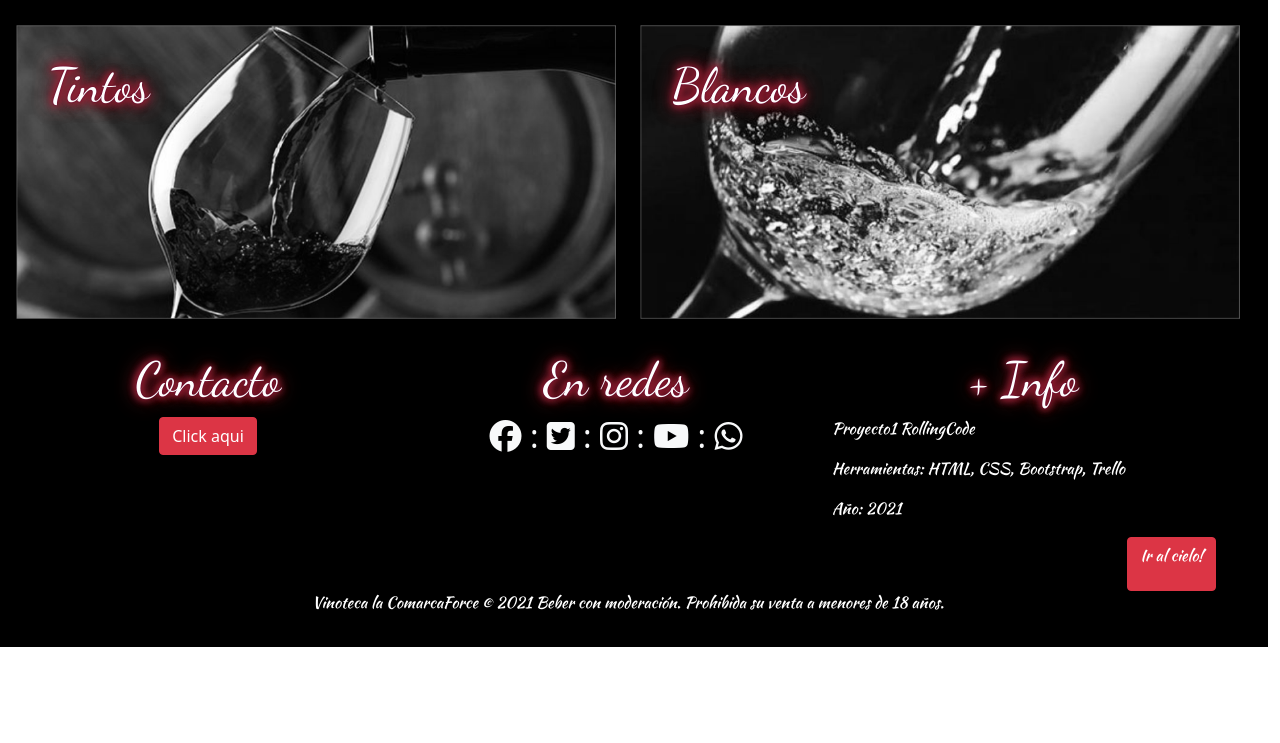
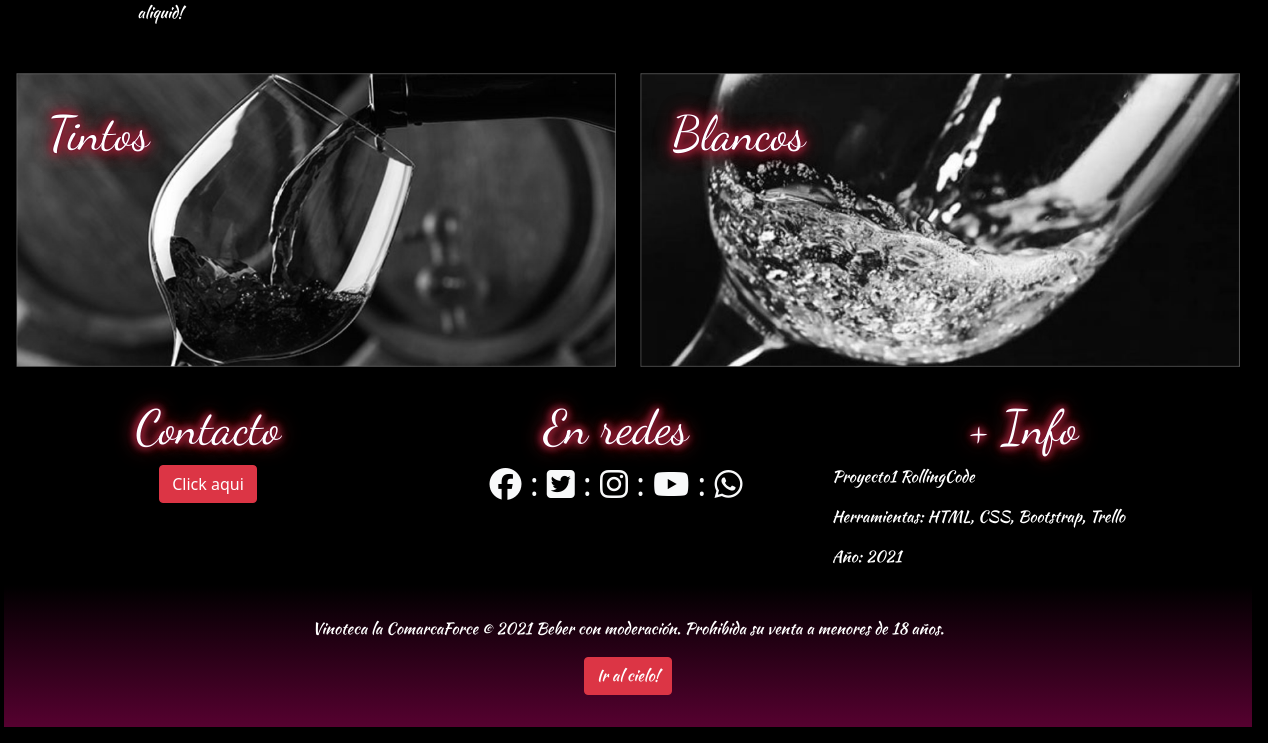
Before and after one commit to jcmartinezissa/vinoteca, a plain HTML site: page index.html in a window 1280 px wide. Shown: the part 751-1494 px from the top of the page. Before the commit the page ends 1398 px from the top, so only its background shows below. Drawn offline with nearby package versions, Linux system fonts and the light colour scheme.

Commit message:
correctiones varias

```diff
--- a/css/vinos.css
+++ b/css/vinos.css
@@ -1,15 +1,28 @@
-
-nav {
+#barra {
+  padding: 2rem;
   color: #ffffff;
-  background-image: linear-gradient(
-    to right,
+ background-image: linear-gradient(
+    to top,
     hsla(0, 0%, 0%, 1),
     hsla(327, 98%, 17%, 1)
   );
   font-family: "Kaushan Script", cursive;
-  size: 40px;
-  text-decoration: none !important;
-}
+  size: 20px;
+  text-decoration: none;
+   }
+
+   #leyendafinal {
+     padding: 2rem;
+    color: #ffffff;
+   background-image: linear-gradient(
+      to bottom,
+      hsla(0, 0%, 0%, 1),
+      hsla(327, 98%, 17%, 1)
+    );
+    font-family: "Kaushan Script", cursive;
+    size: 20px;
+    text-decoration: none;
+     }
 
 p {
   color: #ffffff;
@@ -19,7 +32,6 @@ p {
 }
 
 .secciones {
-
   padding: 1rem;
   background-color: black;
 }
--- a/index.html
+++ b/index.html
@@ -59,7 +59,7 @@
         </li>
         <li class="nav-item align-self-center">
           <a class="nav-link text-white" href="#" tabindex="-1" aria-disabled="true">
-            Aliados Gastronomicos
+            Maridaje
           </a>
         </li>
       </ul>
@@ -259,16 +259,15 @@
         <p>Proyecto1 RollingCode</p>
         <p>Herramientas: HTML, CSS, Bootstrap, Trello</p>
         <p>Año: 2021</p>
-        <div class="text-end">
-        <a class="btn btn-danger" href="#barra">
-          <p>Ir al cielo!</p> </a>
-        </div>
       </div>
-
     </section>
-    <div class="col-12 text-center">
+    <div id="leyendafinal" class="col-12 text-center">
       <p>Vinoteca la ComarcaForce © 2021
         Beber con moderación. Prohibida su venta a menores de 18 años. </p>
+        <div class="align-content-end">
+          <a class="btn btn-danger" href="#barra" role="button">Ir al cielo!</a>
+          </div>
+
     </div>
   </div>
 </footer>
```
